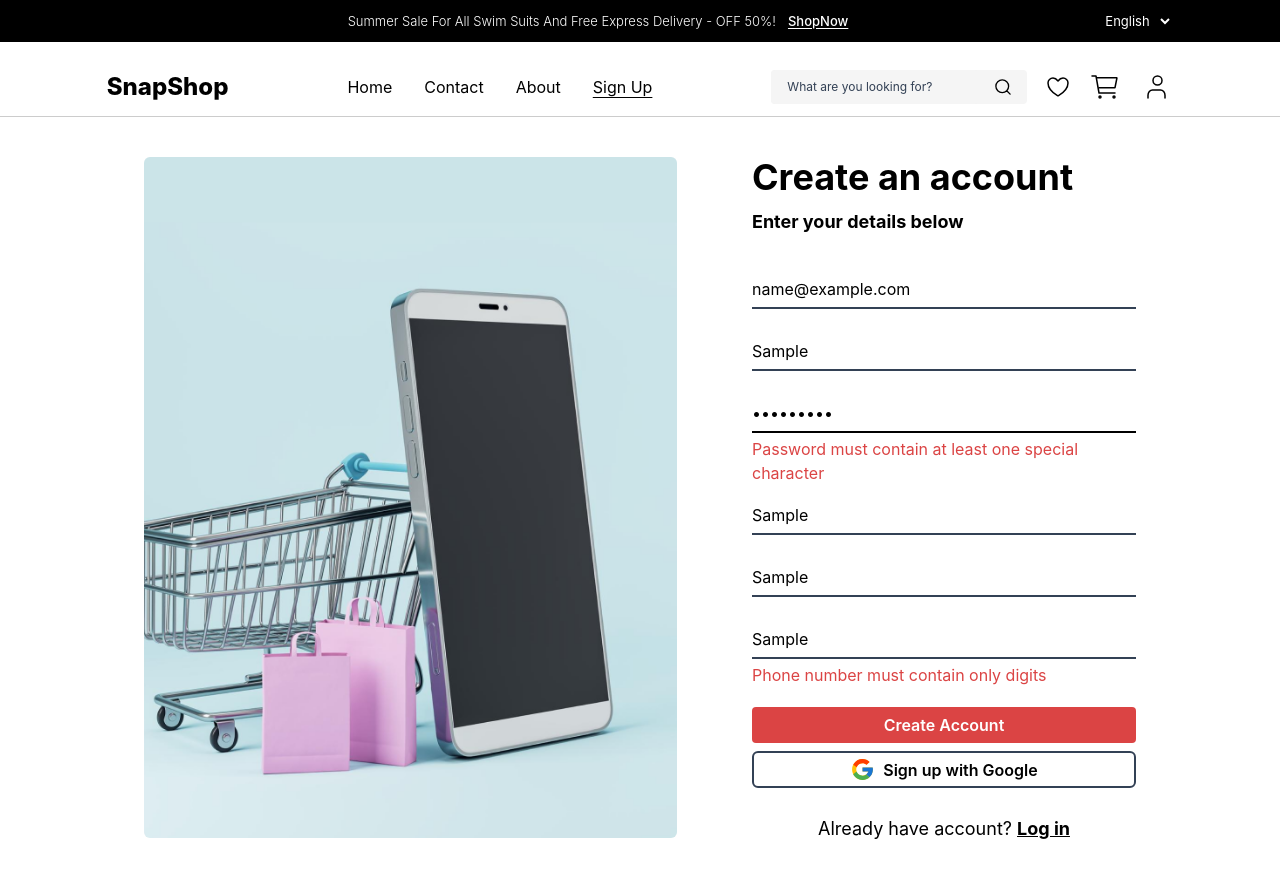
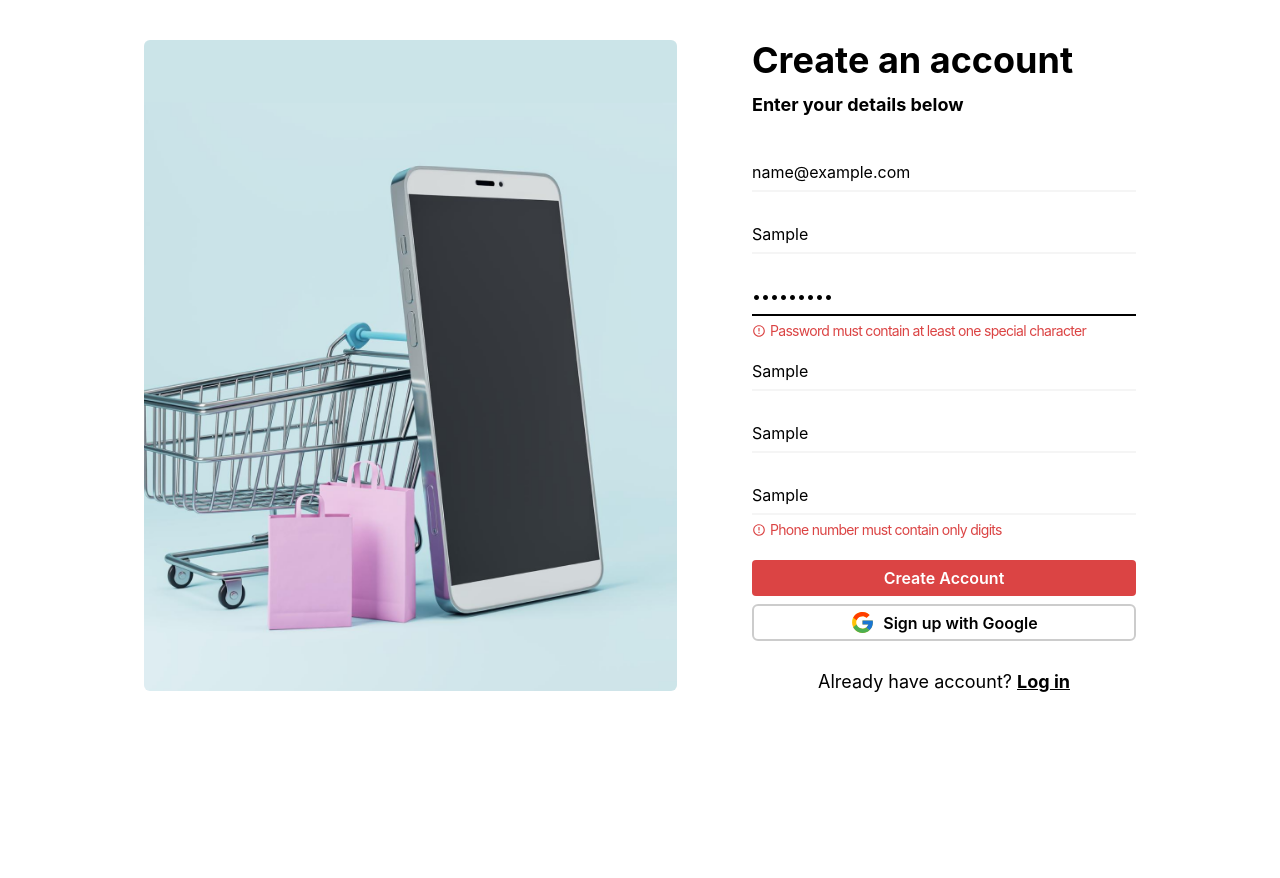
Before and after one commit to shalfi-sabit/E-commerce-Site, a React (Create React App) app: page /signup in a window 1280 px wide. Both pictures are taken after typing "name@example.com", "Sample", "Sample123", "Sample", "Sample", "Sample" into the empty fields and a click on the button "Create Account". After the commit the page ends 800 px from the top, so only its background shows below. Built offline with nearby package versions, Linux system fonts and the light colour scheme.

Commit message:
complete signup page

```diff
--- a/src/components/UI/AuthInput.tsx
+++ b/src/components/UI/AuthInput.tsx
@@ -1,4 +1,5 @@
 import React from "react";
+import { MdErrorOutline } from "react-icons/md";
 
 interface InputProps {
   placeholder: string;
@@ -18,7 +19,7 @@ const AuthInput: React.FC<InputProps> = ({
   return (
     <>
       <input
-        className={`text-[12px] sm:text-sm lg:text-[16px] border-b-2 pb-2 border-gray-400 focus:outline-none focus:border-black ${
+        className={`text-[12px] sm:text-sm lg:text-[16px] border-b-2 pb-2 border-gray-100 focus:outline-none focus:border-black ${
           errors[name]?.message ? "" : "mb-8"
         }`}
         placeholder={placeholder}
@@ -27,9 +28,11 @@ const AuthInput: React.FC<InputProps> = ({
       />
       {errors[name]?.message ? (
         <p
-          className={`text-red-900 mt-1 ${errors[name]?.message ? "mb-5" : ""}`}
+          className={`text-red-900 text-[10px] tracking-tighter sm:text-[14px] lg:text-[14px] mt-1 flex items-center gap-1 ${
+            errors[name]?.message ? "mb-5" : ""
+          }`}
         >
-          {errors[name]?.message}
+          <MdErrorOutline /> {errors[name]?.message}
         </p>
       ) : (
         ""
--- a/src/components/pages/RootLayout/RootLayout.tsx
+++ b/src/components/pages/RootLayout/RootLayout.tsx
@@ -2,11 +2,10 @@ import { Outlet } from "react-router-dom";
 
 import Navbar from "../../shared/Navbar/Navbar";
 
-
 const RootLayout = () => {
   return (
     <main>
-      <Navbar />
+      {/* <Navbar /> */}
       <Outlet></Outlet>
     </main>
   );
--- a/src/components/pages/SignUp/SignUp.tsx
+++ b/src/components/pages/SignUp/SignUp.tsx
@@ -22,6 +22,7 @@ const SignUp = () => {
   const onSubmit = (data: {}) => {
     console.log(data);
   };
+
   return (
     <Wrapper className=" flex justify-around w-3/4  my-10">
       <img
@@ -92,9 +93,11 @@ const SignUp = () => {
 
           <FillButton text="Create Account" className="w-full mb-2" />
         </form>
-        <div className="flex flex-col gap-8">
-          <button className="flex items-center justify-center gap-2 w-full border-2 border-gray-400 rounded-md hover:bg-gray-100 font-semibold text-[12px] sm:text-sm lg:text-[16px] px-5 sm:px-6 lg:px-7 py-1 hover:shadow-md duration-200">
-            <FcGoogle size={25} />
+        <div className="flex flex-col gap-8 text-[12px] sm:text-sm lg:text-[16px]">
+          <button className="flex items-center justify-center gap-2 w-full border-2  rounded-md hover:bg-gray-100 font-semibold text-[12px] sm:text-sm lg:text-[16px] px-5 sm:px-6 lg:px-7 py-1 hover:shadow-md duration-200">
+            <span className="text-[20px] sm:text-[20px] lg:text-[25px]">
+              <FcGoogle />
+            </span>
             Sign up with Google
           </button>
           <p className="mx-auto text-[14px] sm:text-[18px] leading-[10px] sm:leading-[14px] lg:leading-[18px]">
```
